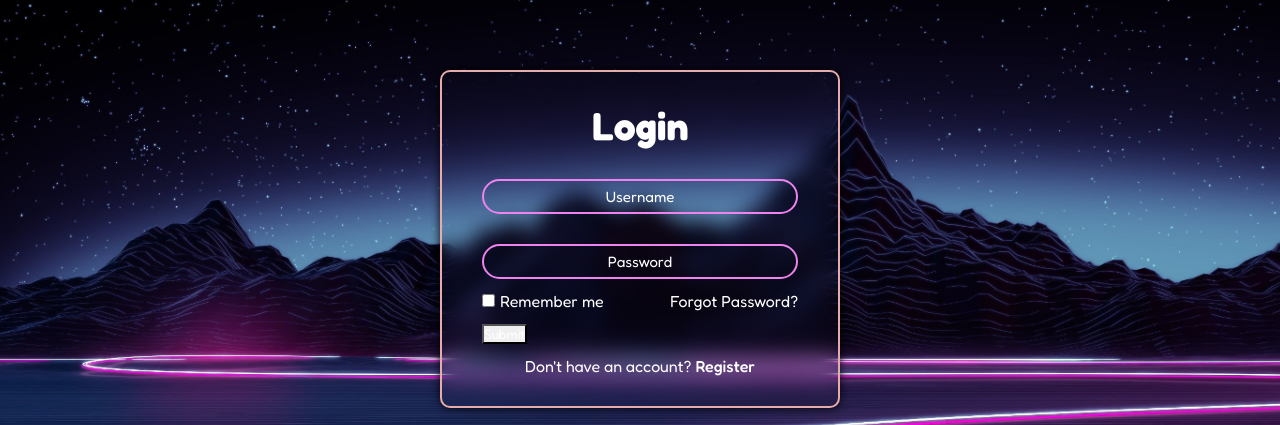
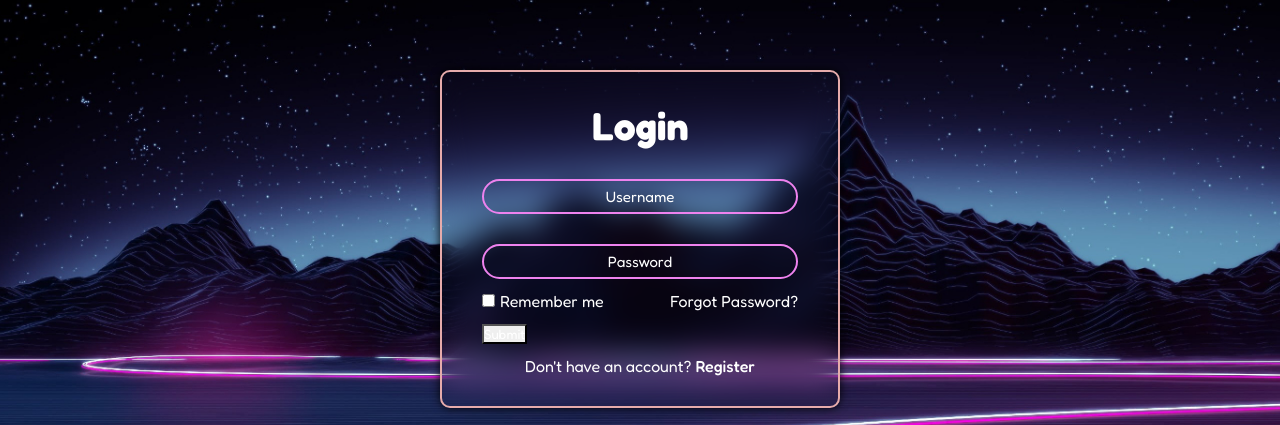
Before and after one commit to Anant3008/UDAAN-HACKATHON, a plain HTML site: page index.html in a window 1280 px wide. Shown: the part 121-546 px from the top of the page. Drawn offline with Linux system fonts and the light colour scheme.

Commit message:
minor changes

```diff
--- a/style.css
+++ b/style.css
@@ -23,7 +23,7 @@ body{
     padding: 30px 40px;
     width: 400px;
     border-radius: 10px;
-    backdrop-filter: blur(10px);
+    backdrop-filter: blur(15px);
     box-shadow: 0 0 10px rgba(0, 0, 0,0.9);
 }
 
@@ -46,6 +46,7 @@ body{
     outline: 0px;
     font-size: 15px;
     padding: 5px 25px;
+    text-align: center;
 }
 
 .input-box input::placeholder{
```
